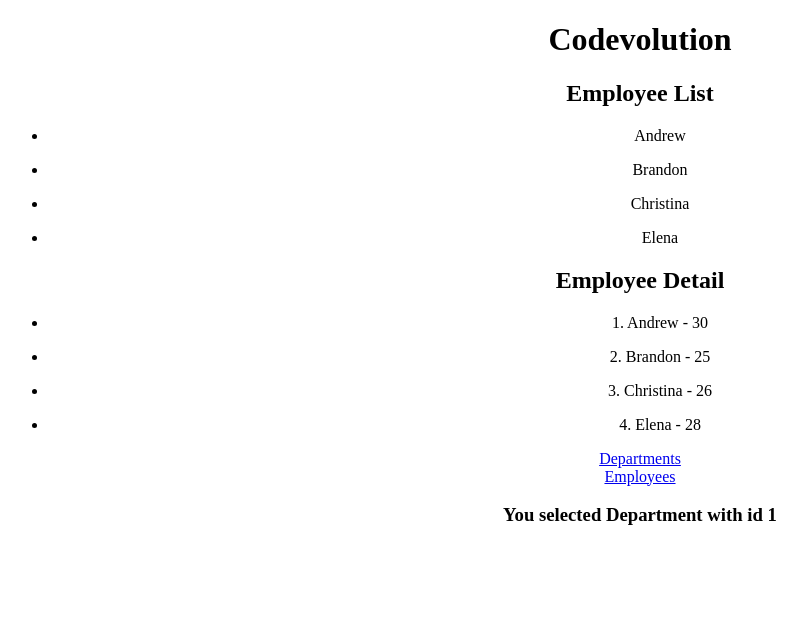
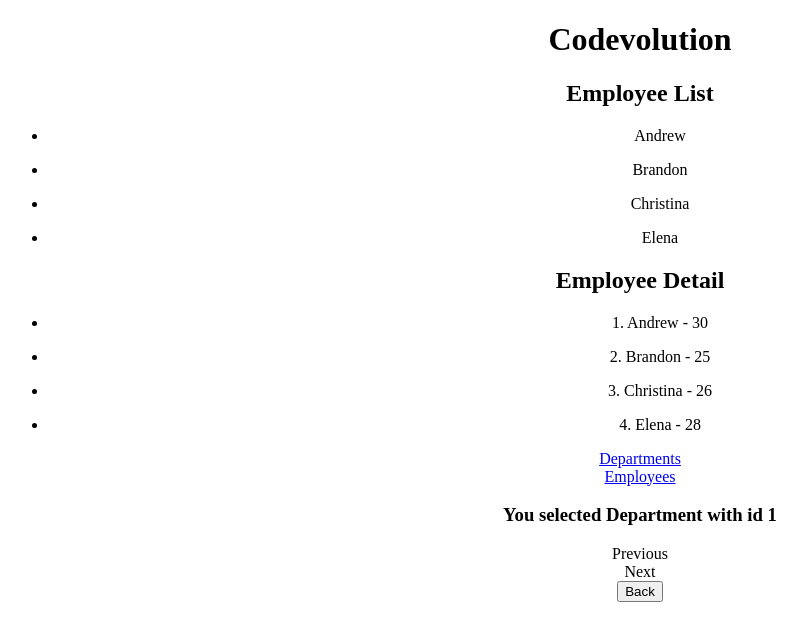
Before and after one commit to JesseStew/angular-tutorial, an Angular app: page /departments/1 in a window 1280 px wide. Shown: the top 640 px of the page, without its empty margins (0-805 px from the left). Built offline with nearby package versions, Linux system fonts and the light colour scheme.

Commit message:
Optional Route Parameters

```diff
--- a/src/app/department-detail/department-detail.component.html
+++ b/src/app/department-detail/department-detail.component.html
@@ -1 +1,8 @@
 <h3>You selected Department with id {{departmentId}}</h3>
+<a (click)="goPrevious()">Previous</a>
+<br />
+<a (click)="goNext()">Next</a>
+
+<div>
+  <button (click)="gotoDepartments()">Back</button>
+</div>
--- a/src/app/department-detail/department-detail.component.ts
+++ b/src/app/department-detail/department-detail.component.ts
@@ -1,5 +1,5 @@
 import { Component, OnInit } from '@angular/core';
-import { ActivatedRoute } from '@angular/router';
+import { ActivatedRoute, Router, ParamMap } from '@angular/router';
 
 @Component({
   selector: 'app-department-detail',
@@ -9,14 +9,37 @@
 export class DepartmentDetailComponent implements OnInit {
 
   public departmentId: any;
-  constructor(private route: ActivatedRoute) { }
+  constructor(private route: ActivatedRoute, private router: Router) { }
 
   ngOnInit(): void {
-    let idString = this.route.snapshot.paramMap.get('id')
-    let id: number
-    if (typeof idString === 'string') {
-      this.departmentId = parseInt(idString)
-    }
+    // let idString = this.route.snapshot.paramMap.get('id')
+    // let id: number
+    // if (typeof idString === 'string') {
+    //   this.departmentId = parseInt(idString)
+    // }
+    this.route.paramMap.subscribe((params: ParamMap) => {
+      let idString = this.route.snapshot.paramMap.get('id')
+      if (typeof idString === 'string') {
+        this.departmentId = parseInt(idString)
+      }
+    })
+  }
+
+  goPrevious(){
+    let previousId = this.departmentId - 1
+    this.router.navigate(['/departments', previousId])
+  }
+
+  goNext(){
+    let nextId = this.departmentId + 1
+    this.router.navigate(['/departments', nextId])
+  }
+
+  gotoDepartments(){
+    let selectedId = this.departmentId ? this.departmentId : null
+    this.router.navigate(['/departments', {
+      id: selectedId
+    }])
   }
 
 }
--- a/src/app/department-list/department-list.component.css
+++ b/src/app/department-list/department-list.component.css
@@ -0,0 +1,4 @@
+.items li.selected {
+  background-color: #CFD8DC;
+  color: white;
+}
--- a/src/app/department-list/department-list.component.html
+++ b/src/app/department-list/department-list.component.html
@@ -1,6 +1,6 @@
 <h3>Department List</h3>
 <ul class="items">
-  <li (click)="onSelect(department)" *ngFor="let department of departments">
+  <li [class.selected]="isSelected(department)" (click)="onSelect(department)" *ngFor="let department of departments">
     <span class="badge">
       {{department.id}}
     </span>
--- a/src/app/department-list/department-list.component.ts
+++ b/src/app/department-list/department-list.component.ts
@@ -1,6 +1,6 @@
 import { Component, OnInit } from '@angular/core';
 import { DepartmentService } from '../department.service';
-import { Router } from '@angular/router'
+import { ActivatedRoute, Router, ParamMap } from '@angular/router'
 
 @Component({
   selector: 'app-department-list',
@@ -9,11 +9,18 @@
 })
 export class DepartmentListComponent implements OnInit {
 
+  public selectedId: any
   public departments: { id: number; name: string; }[] = []
 
-  constructor(private _departmentService: DepartmentService, private router: Router) { }
+  constructor(private _departmentService: DepartmentService, private router: Router, private route: ActivatedRoute) { }
 
   ngOnInit(): void {
+    this.route.paramMap.subscribe((params: ParamMap) => {
+      let idString = params.get('id')
+      if (typeof idString === 'string') {
+        this.selectedId = parseInt(idString)
+      }
+    })
     this._departmentService.getDepartments()
         .subscribe((data) => {
           this.departments = data
@@ -24,4 +31,8 @@
     this.router.navigate(['/departments', department.id])
   }
 
+  isSelected(department: { id: number; name: string; }) {
+    return department.id === this.selectedId
+  }
+
 }
```
